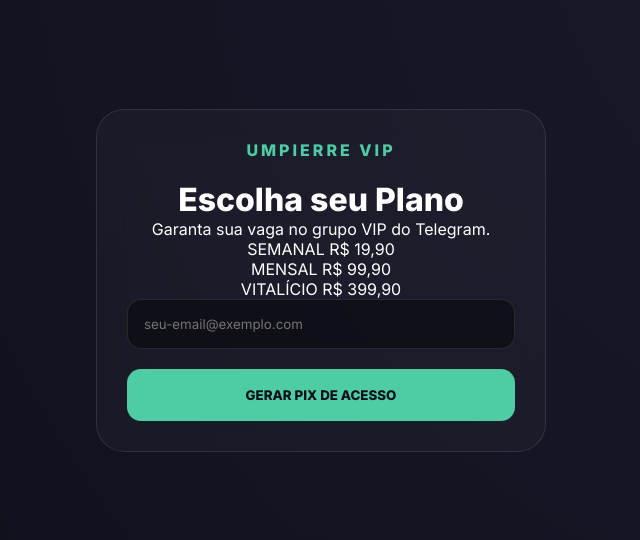
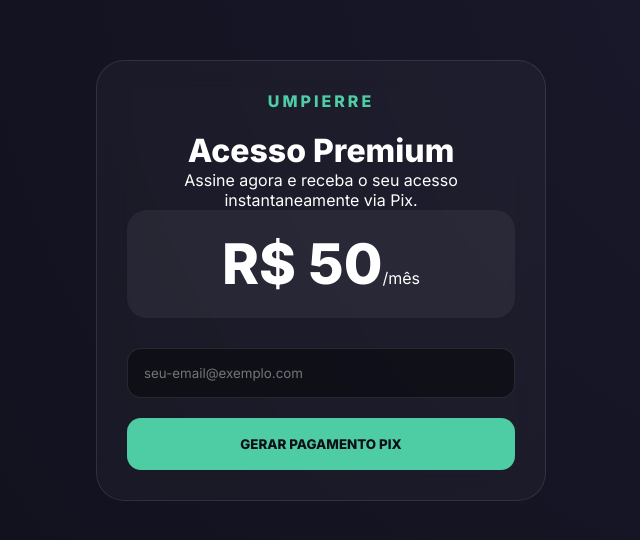
Before and after one commit to flavinhaprivy/flavinhaprivy, a plain HTML site: page index.html in a window 1280 px wide. Shown: the part 120-660 px from the top of the page, without its empty margins (319-959 px from the left). Drawn offline with Linux system fonts and the light colour scheme.

Commit message:
Update index.html

```diff
--- a/index.html
+++ b/index.html
@@ -2,51 +2,39 @@
 <html lang="pt-br">
 <head>
     <meta charset="UTF-8">
-<meta name="viewport" content="width=device-width, initial-scale=1.0, maximum-scale=1.0,
-user-scalable=no">
-<title>Umpierre VIP | Grupo Telegram</title>
-<link href="https://fonts.googleapis.com/css2?family=Inter:wght@400;600;800&display=swap"
-rel="stylesheet">
+    <meta name="viewport" content="width=device-width, initial-scale=1.0, maximum-scale=1.0, user-scalable=no">
+    <title>Plataforma Umpierre | Premium</title>
+    <link href="https://fonts.googleapis.com/css2?family=Inter:wght@400;600;800&display=swap" rel="stylesheet">
     <link rel="stylesheet" href="style.css">
 </head>
 <body>
     <main class="container">
         <div class="glass-card">
             <header>
-<div class="brand">UMPIERRE VIP</div>
-<h1>Escolha seu Plano</h1>
-<p>Garanta sua vaga no grupo VIP do Telegram.</p>
+                <div class="brand">UMPIERRE</div>
+                <h1>Acesso Premium</h1>
+                <p>Assine agora e receba o seu acesso instantaneamente via Pix.</p>
             </header>
-<div class="plans-container">
-<div class="plan-card active" data-price="19.90" data-name="SEMANAL">
-<span class="plan-title">SEMANAL</span>
-<span class="plan-price">R$ 19,90</span>
-</div>
-<div class="plan-card" data-price="99.90" data-name="MENSAL">
-<span class="plan-title">MENSAL</span>
-<span class="plan-price">R$ 99,90</span>
-</div>
-<div class="plan-card" data-price="399.90" data-name="VITALICIO">
-<span class="plan-title">VITALÍCIO</span>
-<span class="plan-price">R$ 399,90</span>
-</div>
-</div>
+
+            <section class="price-box">
+                <span class="value">R$ 50</span><span class="period">/mês</span>
+            </section>
+
             <section id="formArea">
                 <input type="email" id="email" placeholder="seu-email@exemplo.com" required>
-<button id="btnAssinar">GERAR PIX DE ACESSO</button>
+                <button id="btnAssinar">GERAR PAGAMENTO PIX</button>
             </section>
+
             <section id="pixArea" style="display: none;">
-<p> Pix Copia e Cola gerado!</p>
+                <p>✅ Pix Copia e Cola gerado!</p>
                 <div class="pix-display">
                     <input type="text" id="pixCode" readonly>
                     <button id="btnCopy">COPIAR</button>
                 </div>
-<p style="font-size: 0.8rem; margin-top: 15px;">O link do Telegram será enviado
-após o pagamento.</p>
             </section>
         </div>
     </main>
-
     <script src="app.js"></script>
 </body>
 </html>
+</html>
```
Lines whose indentation alone changed are shown as unchanged.
